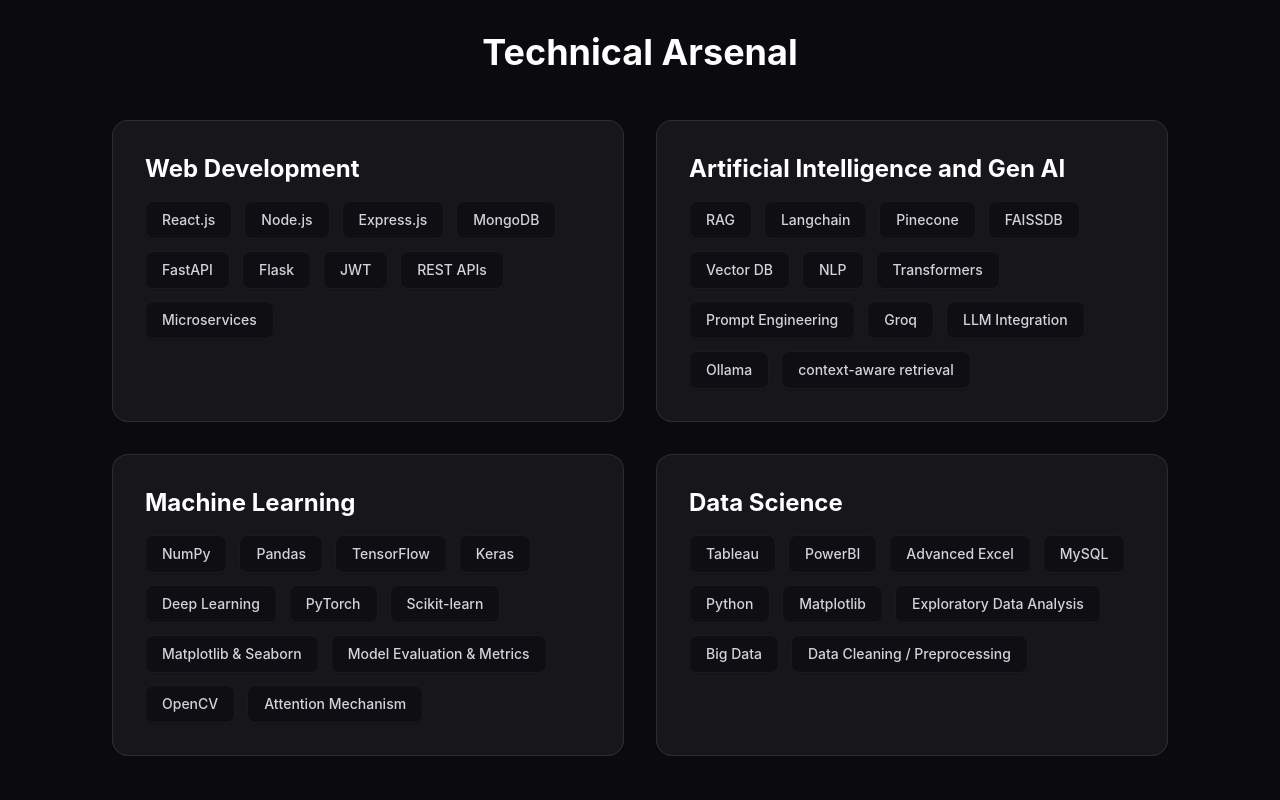
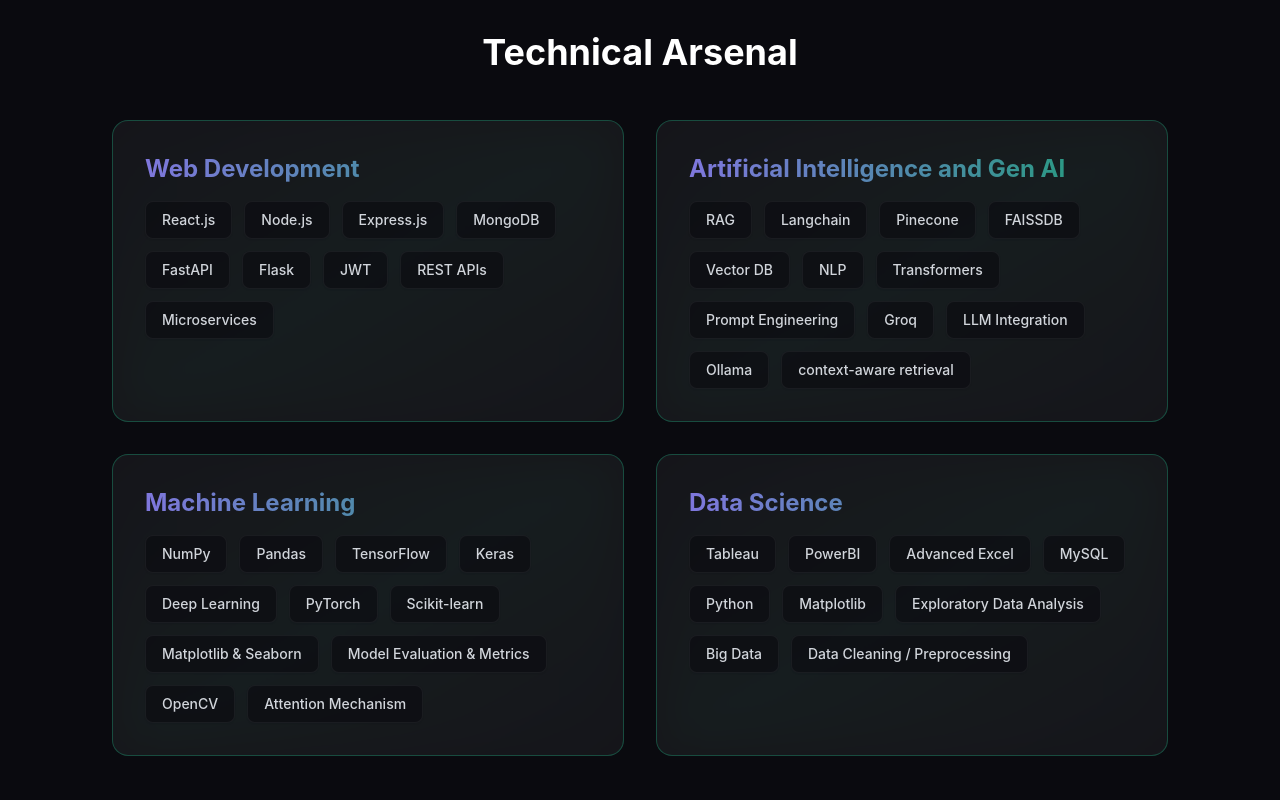
Before and after one commit to VivekPreetham/Portfolio, a React (Vite) app in the folder client/: page / in a window 1280 px wide. Shown: the part 1700-2500 px from the top of the page. Built offline with nearby package versions, Linux system fonts and the light colour scheme; no server answers.

Commit message:
Update About, Projects, and Skills components for improved layout and functionality; enhance data handling in Skills and update fallback project URL

```diff
--- a/client/src/components/About.jsx
+++ b/client/src/components/About.jsx
@@ -72,14 +72,15 @@
             </p>
 
             {/* Info Cards Grid */}
-            <div className="grid grid-cols-2 gap-4">
+            {/* Info Cards Grid - UPDATED */}
+            <div className="grid grid-cols-1 sm:grid-cols-2 gap-4">
               {infoCards.map((card) => (
                 <div
                   key={card.id}
                   className="bg-white/5 border border-white/10 backdrop-blur-sm p-4 rounded-xl hover:-translate-y-1 hover:border-accentPurple/50 transition-all duration-300 group"
                 >
                   <p className="text-sm text-gray-500 uppercase tracking-wider mb-1">{card.label}</p>
-                  <p className="text-white font-medium text-sm md:text-base group-hover:text-accentTeal transition-colors">
+                  <p className="text-white font-medium text-sm md:text-base group-hover:text-accentTeal transition-colors break-words">
                     {card.value}
                   </p>
                 </div>
--- a/client/src/components/Projects.jsx
+++ b/client/src/components/Projects.jsx
@@ -136,7 +136,6 @@
                   </p>
 
                   <div className="flex flex-wrap gap-2 mb-6">
-                    {/* LOGIC UPDATE: Safely fallback to an empty array if tags are missing */}
                     {(project.tags || []).map((tag, i) => (
                       <span
                         key={i}
@@ -153,6 +152,9 @@
                     href={project.github && project.github !== '#' ? project.github : '#'}
                     target={project.github && project.github !== '#' ? "_blank" : "_self"}
                     rel="noreferrer"
+                    onClick={(e) => {
+                      if (!project.github || project.github === '#') e.preventDefault();
+                    }}
                     className="flex items-center gap-2 text-sm font-medium text-gray-400 hover:text-white transition-colors"
                   >
                     <FaGithub size={16} />
@@ -162,6 +164,10 @@
                     href={project.live && project.live !== '#' ? project.live : '#'}
                     target={project.live && project.live !== '#' ? "_blank" : "_self"}
                     rel="noreferrer"
+                    onClick={(e) => {
+                      // Prevents browser from jumping to top of page if the link is empty or "#"
+                      if (!project.live || project.live === '#') e.preventDefault();
+                    }}
                     className="flex items-center gap-2 text-sm font-medium text-gray-400 hover:text-accentTeal transition-colors ml-auto"
                   >
                     <span>Live Demo</span>
--- a/client/src/components/Skills.jsx
+++ b/client/src/components/Skills.jsx
@@ -1,9 +1,58 @@
-import React from 'react';
+// client/src/components/Skills.jsx
+import React, { useState } from 'react';
 import { motion } from 'framer-motion';
 import { skillsData } from '../utils/data';
 
+// 1. We create a sub-component so each card can track its own scroll position
+const SkillCard = ({ domain, cardVariants }) => {
+  const [isInCenter, setIsInCenter] = useState(false);
+
+  return (
+    <motion.div
+      variants={cardVariants}
+      // Trigger the active state when the card enters the viewport
+      onViewportEnter={() => setIsInCenter(true)}
+      // Remove the active state when it leaves
+      onViewportLeave={() => setIsInCenter(false)}
+      // This margin shrinks the "active" zone to the middle 40% of the screen
+      viewport={{ margin: "-30% 0px -30% 0px" }}
+
+      // Dynamically apply the border color if hovered OR in center screen
+      className={`bg-white/5 backdrop-blur-md border rounded-2xl p-8 transition-colors duration-500 group flex flex-col relative overflow-hidden ${
+        isInCenter ? 'border-accentTeal/40' : 'border-white/10'
+      } hover:border-accentTeal/40`}
+    >
+      {/* Domain Title */}
+      <h3 className={`text-2xl font-bold mb-4 transition-all duration-300 ${
+        isInCenter
+          ? 'text-transparent bg-clip-text bg-gradient-to-r from-accentPurple to-accentTeal'
+          : 'text-white'
+      } group-hover:text-transparent group-hover:bg-clip-text group-hover:bg-gradient-to-r group-hover:from-accentPurple group-hover:to-accentTeal`}>
+        {domain.title}
+      </h3>
+
+      {/* Wrapping Skill Pills */}
+      <div className="flex flex-wrap gap-3 relative z-10">
+        {domain.skills.map((skill, idx) => (
+          <span
+            key={idx}
+            className="px-4 py-2 bg-darkBg/60 border border-white/5 rounded-lg text-sm font-medium text-gray-300 hover:text-white hover:border-accentTeal/50 hover:bg-accentTeal/10 transition-all duration-300 cursor-default shadow-sm hover:shadow-[0_0_15px_rgba(29,158,117,0.2)] hover:-translate-y-0.5"
+          >
+            {skill}
+          </span>
+        ))}
+      </div>
+
+      {/* Subtle Background Glow */}
+      <div className={`absolute inset-0 bg-gradient-to-br from-accentPurple/0 via-accentTeal/5 to-accentPurple/0 blur-xl transition-opacity duration-500 pointer-events-none rounded-2xl -z-10 ${
+        isInCenter ? 'opacity-100' : 'opacity-0'
+      } group-hover:opacity-100`} />
+    </motion.div>
+  );
+};
+
+// 2. The Main Section Component
 const Skills = () => {
-  // Animation variants for the stagger effect
   const containerVariants = {
     hidden: { opacity: 0 },
     visible: {
@@ -25,7 +74,6 @@
     <section className="relative py-24 bg-darkBg overflow-hidden">
       <div className="max-w-6xl mx-auto px-6 md:px-12">
 
-        {/* Section Heading */}
         <motion.div
           className="text-center mb-12"
           initial={{ opacity: 0, y: 20 }}
@@ -38,7 +86,6 @@
           </h2>
         </motion.div>
 
-        {/* 2x2 Bento Box Grid */}
         <motion.div
           variants={containerVariants}
           initial="hidden"
@@ -47,31 +94,8 @@
           className="grid grid-cols-1 md:grid-cols-2 gap-8 optimize-gpu"
         >
           {skillsData.map((domain) => (
-            <motion.div
-              key={domain.id}
-              variants={cardVariants}
-              className="bg-white/5 backdrop-blur-md border border-white/10 rounded-2xl p-8 hover:border-accentTeal/40 transition-colors duration-500 group flex flex-col"
-            >
-              {/* Domain Title */}
-              <h3 className="text-2xl font-bold text-white mb-4 group-hover:text-transparent group-hover:bg-clip-text group-hover:bg-gradient-to-r group-hover:from-accentPurple group-hover:to-accentTeal transition-all duration-300">
-                {domain.title}
-              </h3>
-
-              {/* Wrapping Skill Pills */}
-              <div className="flex flex-wrap gap-3">
-                {domain.skills.map((skill, idx) => (
-                  <span
-                    key={idx}
-                    className="px-4 py-2 bg-darkBg/60 border border-white/5 rounded-lg text-sm font-medium text-gray-300 hover:text-white hover:border-accentTeal/50 hover:bg-accentTeal/10 transition-all duration-300 cursor-default shadow-sm hover:shadow-[0_0_15px_rgba(29,158,117,0.2)] hover:-translate-y-0.5"
-                  >
-                    {skill}
-                  </span>
-                ))}
-              </div>
-
-              {/* Subtle Background Glow on Hover */}
-              <div className="absolute inset-0 bg-gradient-to-br from-accentPurple/0 via-accentTeal/5 to-accentPurple/0 opacity-0 group-hover:opacity-100 blur-xl transition-opacity duration-500 pointer-events-none rounded-2xl -z-10" />
-            </motion.div>
+            // Using our new extracted component here!
+            <SkillCard key={domain.id} domain={domain} cardVariants={cardVariants} />
           ))}
         </motion.div>
 
--- a/client/src/utils/data.js
+++ b/client/src/utils/data.js
@@ -87,7 +87,7 @@
     description: "A high-performance, animated developer portfolio featuring 3D tilt mechanics, glassmorphism UI, and an Express.js backend secured with rate-limiting and robust CORS configurations.",
     tags: ["React", "Tailwind CSS", "Framer Motion", "Node.js"],
     github: "https://github.com/VivekPreetham/Portfolio",
-    live: "#",
+    live: "#https://portfolio-eight-sand-59.vercel.app/",
     color: "#F59E0B" // Amber
   },
   {
```
